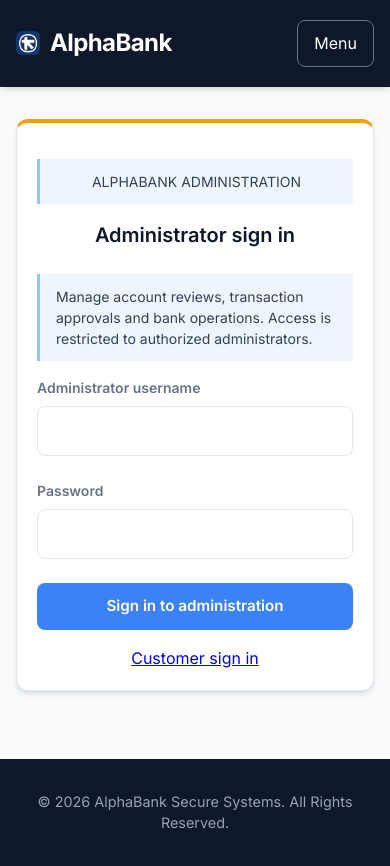
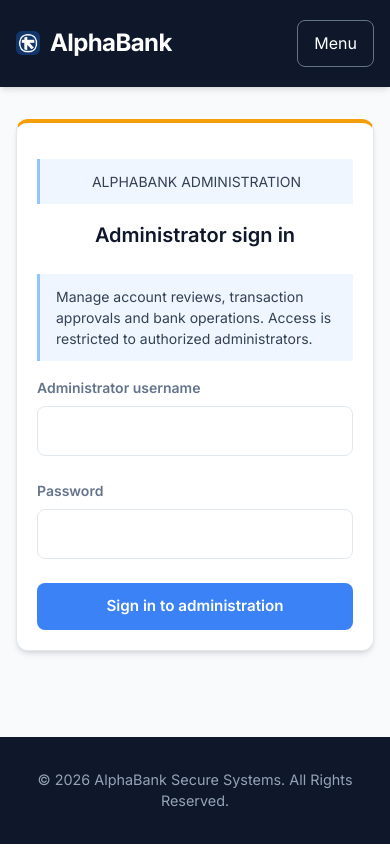
Before and after one commit to GodsGift-Francis/Alpha-Bk-Project, a PHP site: page /admin-login.php in a window 390 px wide. After the commit the page ends 844 px from the top, so only its background shows below. Run offline with PHP 8.4, Linux system fonts and the light colour scheme.

Commit message:
Improve admin entry, invoices and responsive layouts: admin-login.php

```diff
--- a/admin-login.php
+++ b/admin-login.php
@@ -22,6 +22,5 @@ require_once __DIR__ . '/views/layout/header.php';
         </div>
         <button type="submit" class="btn btn-primary btn-block">Sign in to administration</button>
     </form>
-    <p class="text-center mt-4"><a href="login.php">Customer sign in</a></p>
 </div>
 <?php require_once __DIR__ . '/views/layout/footer.php'; ?>
```
